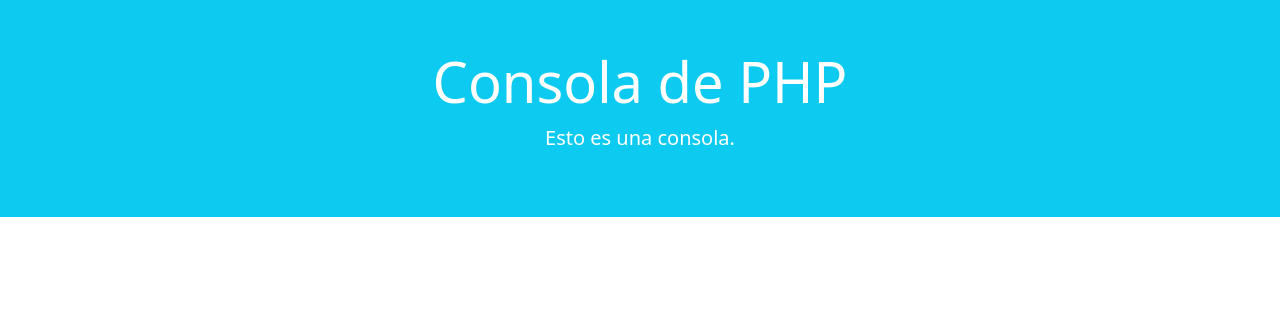
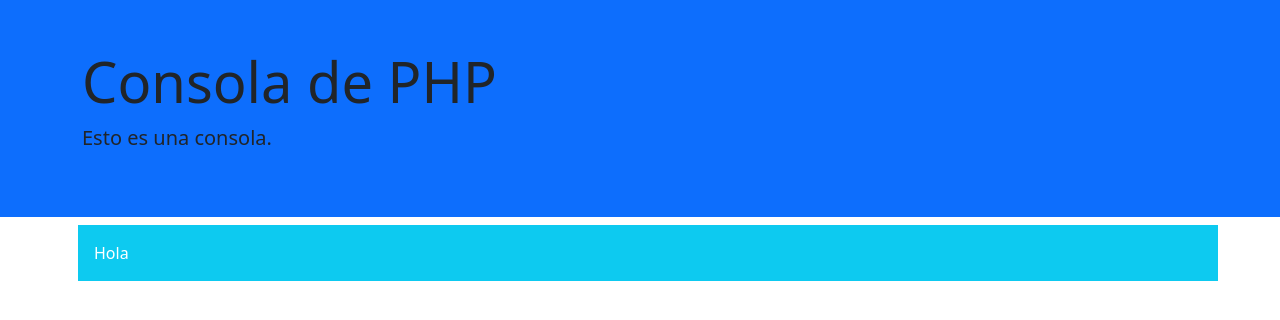
Before and after one commit to Marlonperez999/Laravel, a PHP site: page / in a window 1280 px wide. Shown: the part 56-376 px from the top of the page. Run offline with PHP 8.4, Linux system fonts and the light colour scheme; some libraries are stand-ins or nearby versions.

Commit message:
se cambio de carpeta

```diff
--- a/index.html
+++ b/index.php
@@ -12,13 +12,21 @@
         <a class="navbar-brand" href="#">Laravel</a>
     </nav>
 
-    <div class="jumbotron jumbotron-fluid p-5 bg-info text-center text-white">
+    <div class="jumbotron  p-5 bg-primary text-black">
         <div class="container ">
             <h1 class="display-4">Consola de PHP</h1>
             <p class="lead">Esto es una consola.</p>
         </div>
     </div>
-
+    <div class="container">
+        <div class="row">
+            <div class="p-3 m-2 bg-info text-white">
+                    <?php
+                        echo "Hola";
+                    ?>
+            </div>
+        </div>
+    </div>
 
     <script src="https://cdn.jsdelivr.net/npm/@popperjs/core@2.5.4/dist/umd/popper.min.js" integrity="sha384-q2kxQ16AaE6UbzuKqyBE9/u/KzioAlnx2maXQHiDX9d4/zp8Ok3f+M7DPm+Ib6IU" crossorigin="anonymous"></script>
     <script src="https://cdn.jsdelivr.net/npm/bootstrap@5.0.0-beta1/dist/js/bootstrap.min.js"   integrity="sha384-pQQkAEnwaBkjpqZ8RU1fF1AKtTcHJwFl3pblpTlHXybJjHpMYo79HY3hIi4NKxyj" crossorigin="anonymous"></script>
```
